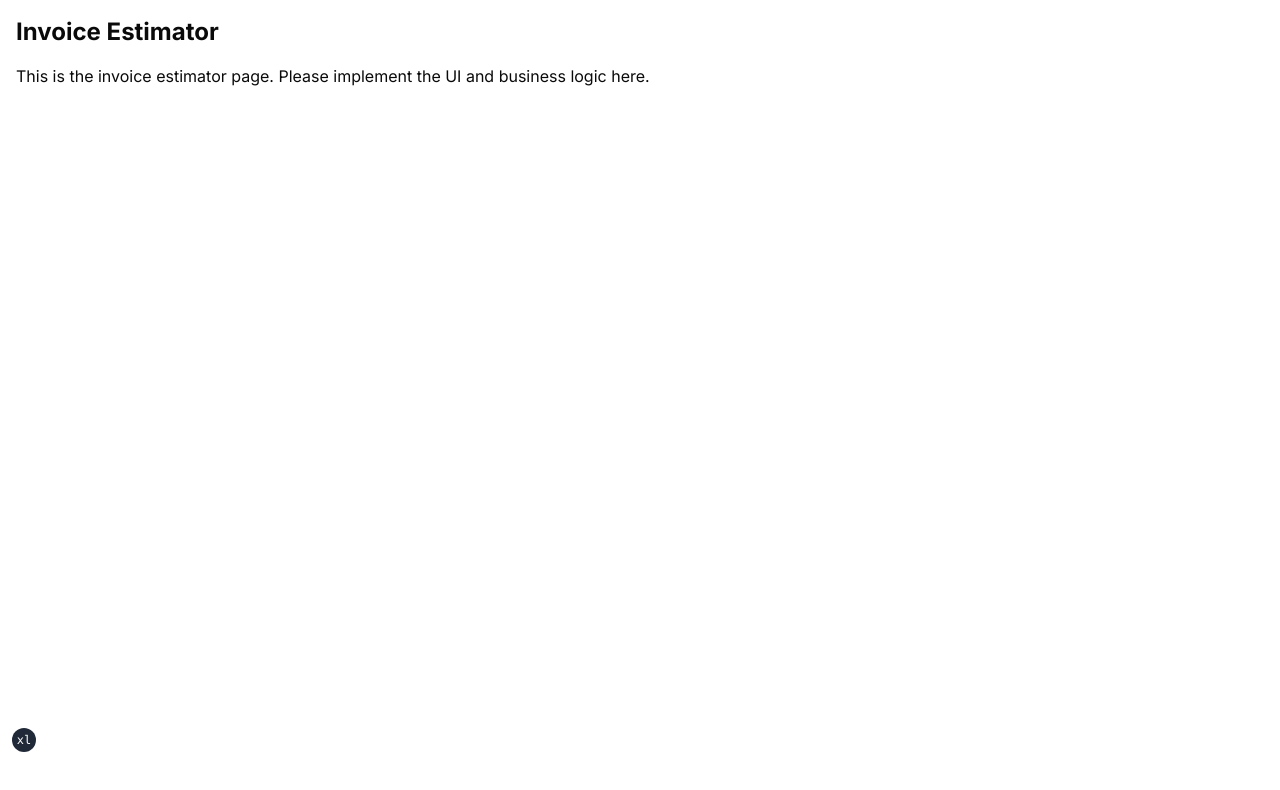
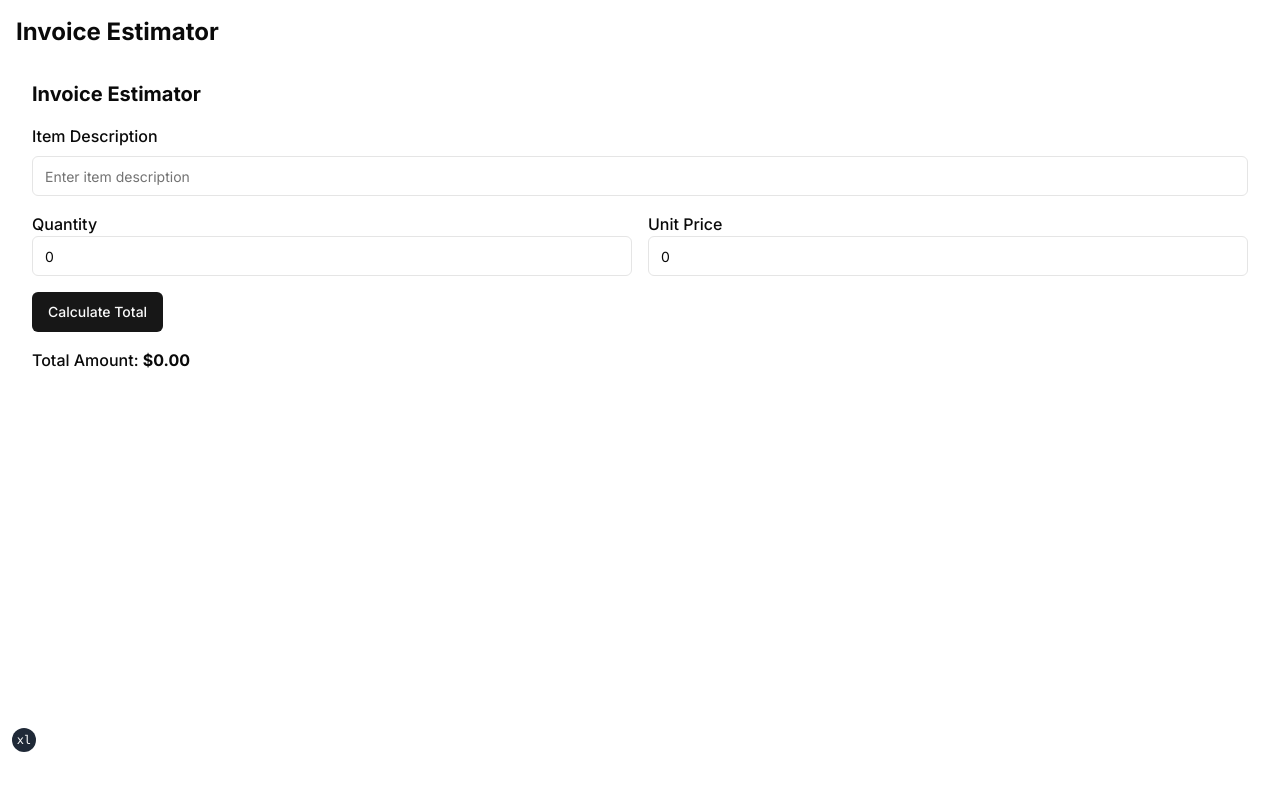
Before and after one commit to mckaywrigley/level-4-agent-code, a Next.js app: page /invoice in a window 1280 px wide. Shown: the top 790 px of the page. Built offline with nearby package versions, Linux system fonts and the light colour scheme.

Commit message:
Step 3: Integrate UI into Invoice Route

```diff
--- a/app/invoice/page.tsx
+++ b/app/invoice/page.tsx
@@ -6,11 +6,13 @@ This server page provides the entry point for the Invoice Estimator UI.
 
 "use server"
 
+import InvoiceEstimator from "./_components/invoice-estimator";
+
 export default async function InvoicePage() {
   return (
     <div className="p-4">
       <h1 className="text-2xl font-bold mb-4">Invoice Estimator</h1>
-      <p>This is the invoice estimator page. Please implement the UI and business logic here.</p>
+      <InvoiceEstimator />
     </div>
   );
 }
```
